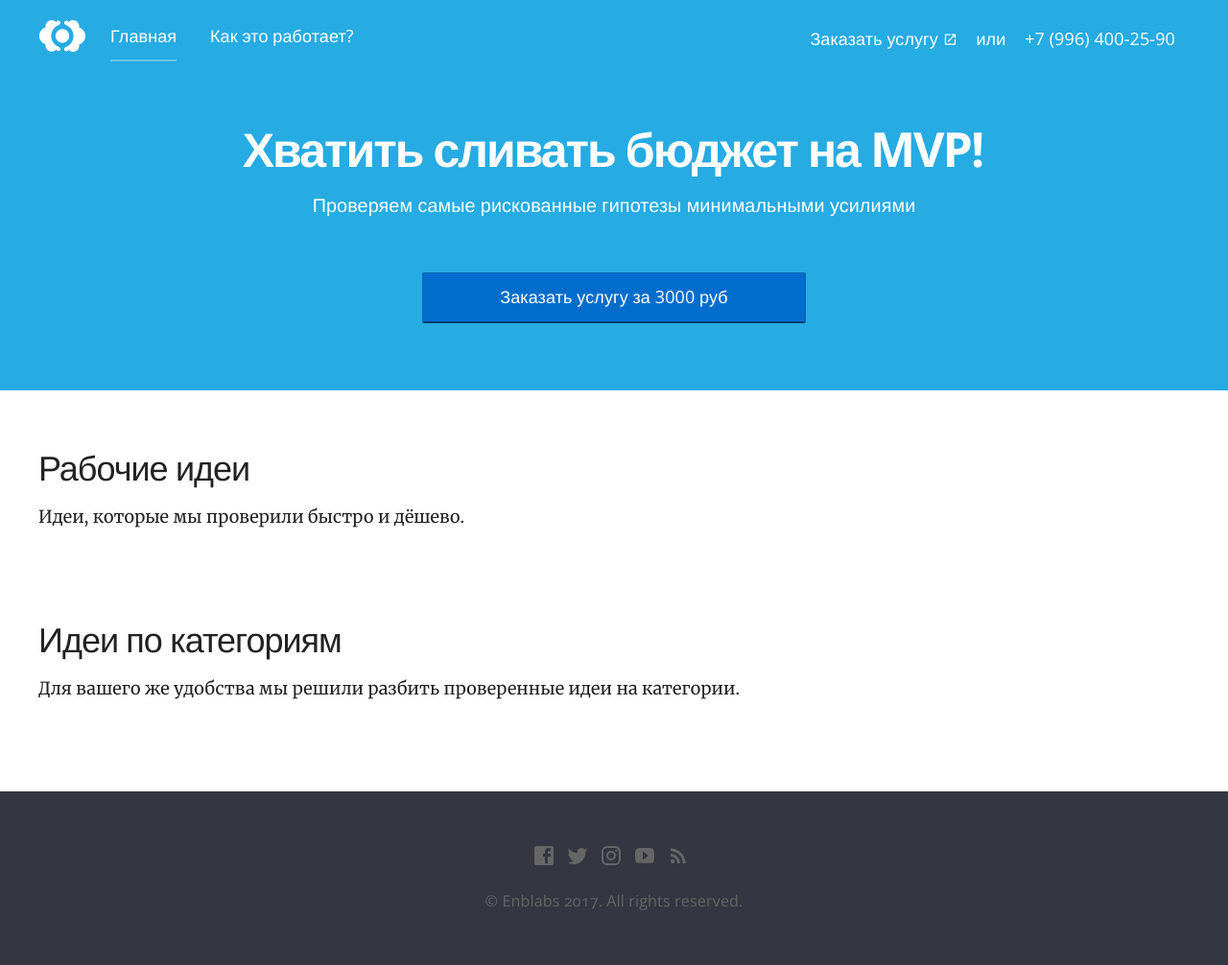
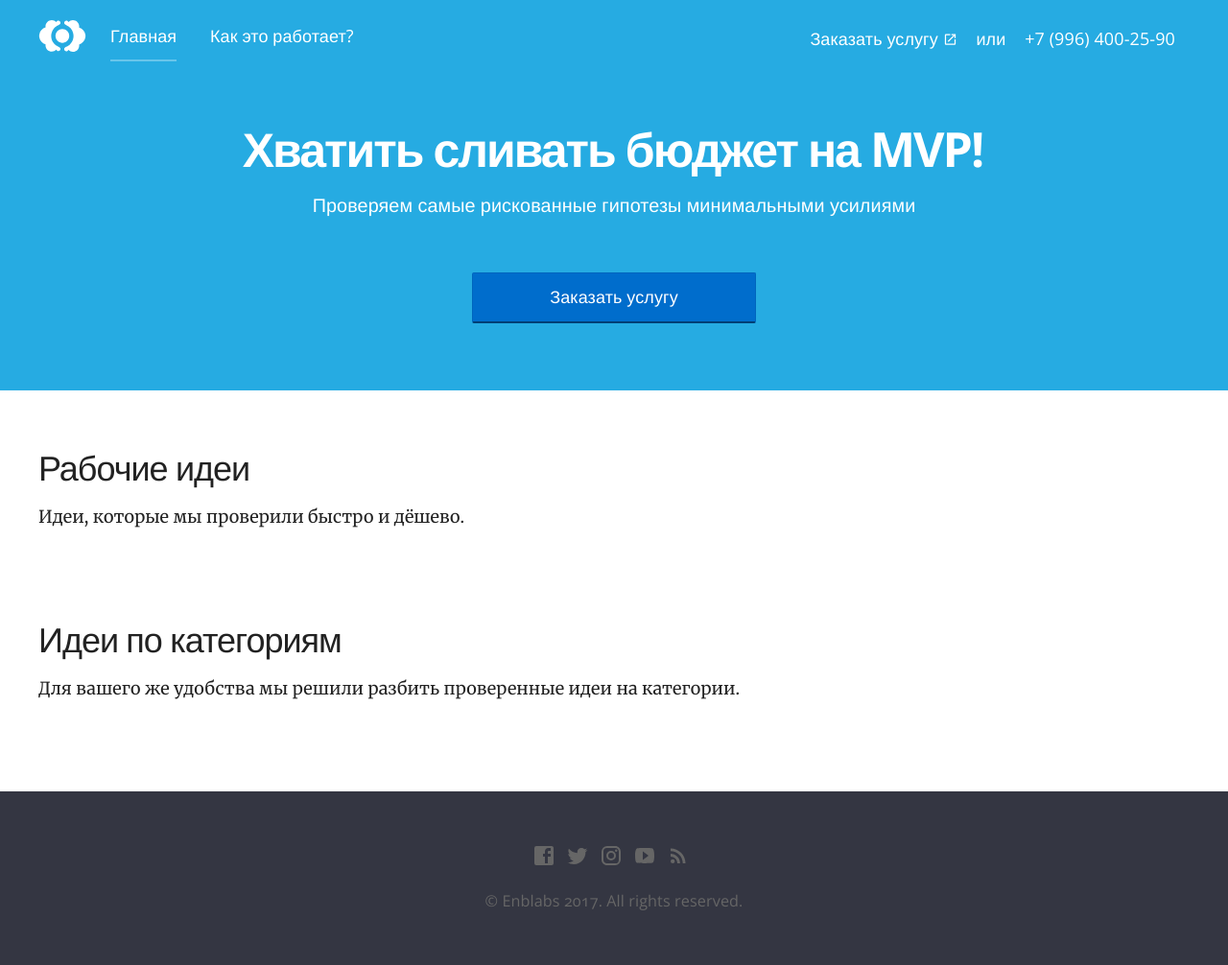
Before and after one commit to RakhimyanTim/digital-marketing.github.io, a Jekyll site: the page built from index.html, in a window 1280 px wide. Shown: the whole page at 96% size. Built offline with Jekyll 4.4.1, drawn with Linux system fonts in a browser that asks for light colours; nearby versions of some CDN libraries.

Commit message:
Updated '_includes/search.html' via CloudCannon

```diff
--- a/_includes/search.html
+++ b/_includes/search.html
@@ -1,2 +1,2 @@
 <form action="{{ site.baseurl }}/search/" method="get">
-	<div><a href="#" class="btn btn-large btn-primary sign-up">Заказать услугу за 3000 руб</a></div>
+	<div><a href="#" class="btn btn-large btn-primary sign-up">Заказать услугу</a></div>
```
